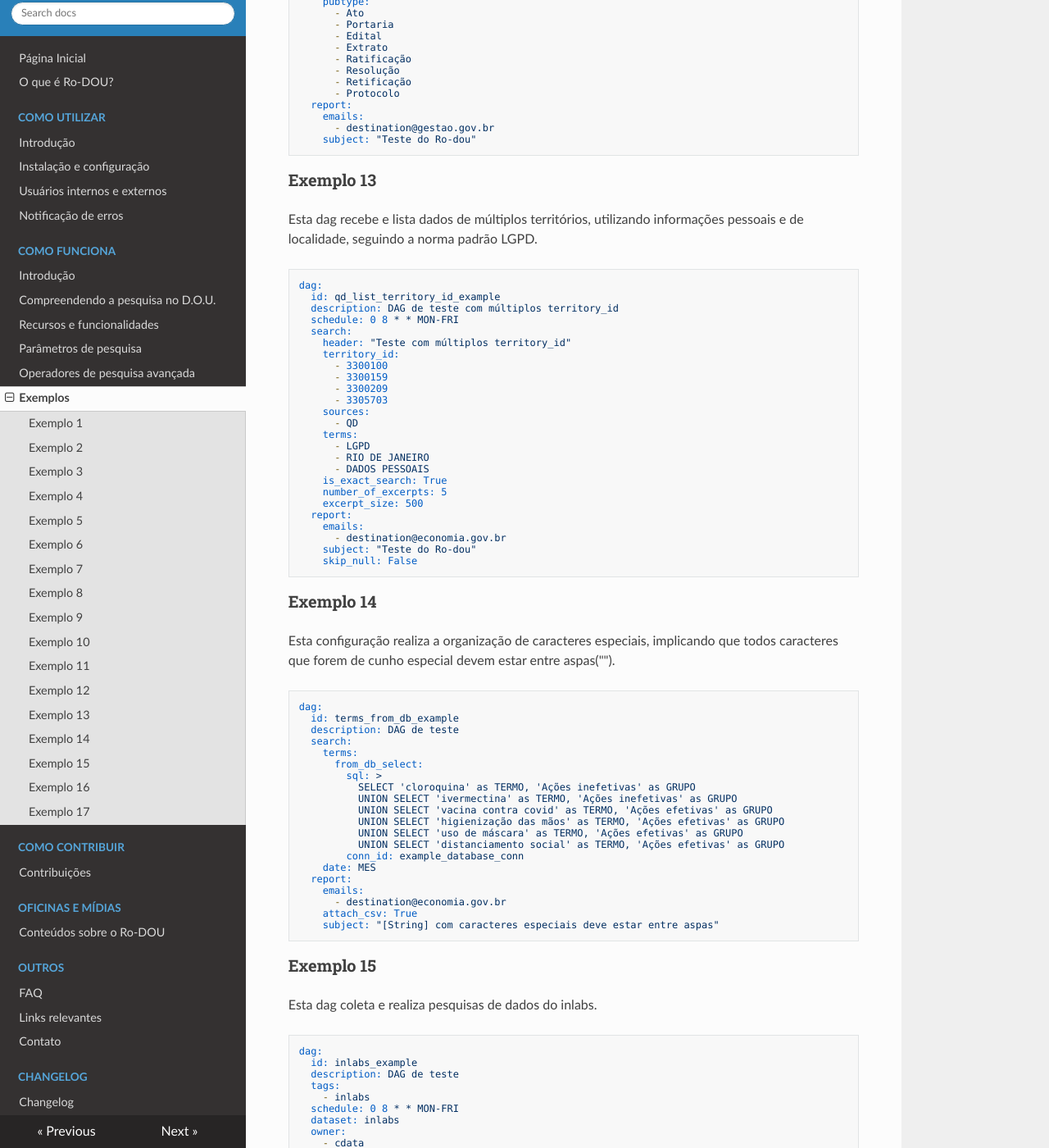
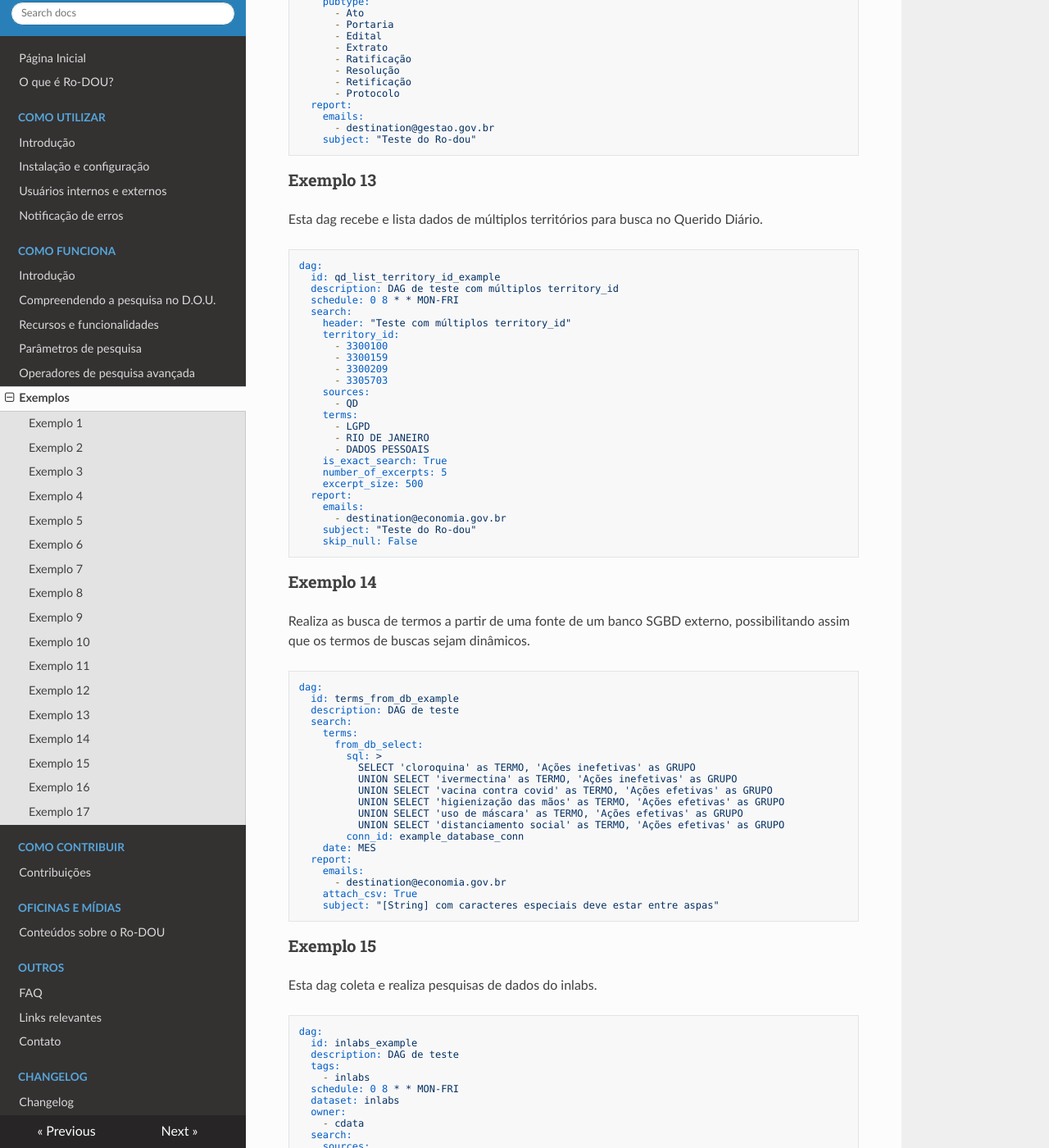
Before and after one commit to gestaogovbr/Ro-dou, an MkDocs documentation site: the page built from docs/docs/como_funciona/exemplos.md, in a window 1280 px wide and 1400 px high, scrolled down 6117 px. Shown: the whole window at 82% size. Built offline with MkDocs 1.6.1, drawn with Linux system fonts in a browser that asks for light colours; nearby versions of some CDN libraries; some of the changed text lies outside the part shown.

Commit message:
Update exemplos.md

````diff
--- a/docs/docs/como_funciona/exemplos.md
+++ b/docs/docs/como_funciona/exemplos.md
@@ -317,7 +317,7 @@ dag:
 ```
 
 ### Exemplo 13
-Esta dag recebe e lista dados de múltiplos territórios, utilizando informações pessoais e de localidade, seguindo a norma padrão LGPD.
+Esta dag recebe e lista dados de múltiplos territórios para busca no Querido Diário.
 
 ```yaml
 dag:
@@ -348,7 +348,7 @@ dag:
 ```
 
 ### Exemplo 14
-Esta configuração realiza a organização de caracteres especiais, implicando que todos caracteres que forem de cunho especial devem estar entre aspas("").
+Realiza as busca de termos a partir de uma fonte de um banco SGBD externo, possibilitando assim que os termos de buscas sejam dinâmicos.
 
 ```yaml
 dag:
@@ -401,7 +401,7 @@ dag:
 ```
 
 ### Exemplo 16
-Esta dag realiza pesquisas avançadas de dados no inlabs.
+Esta dag realiza pesquisas com parâmetros de busca avançados quando a fonte é INLABS.
 
 ```yaml
 dag:
````
Also changed, not shown: other parts of docs/docs/como_funciona/exemplos.md (+1 -1 lines).
